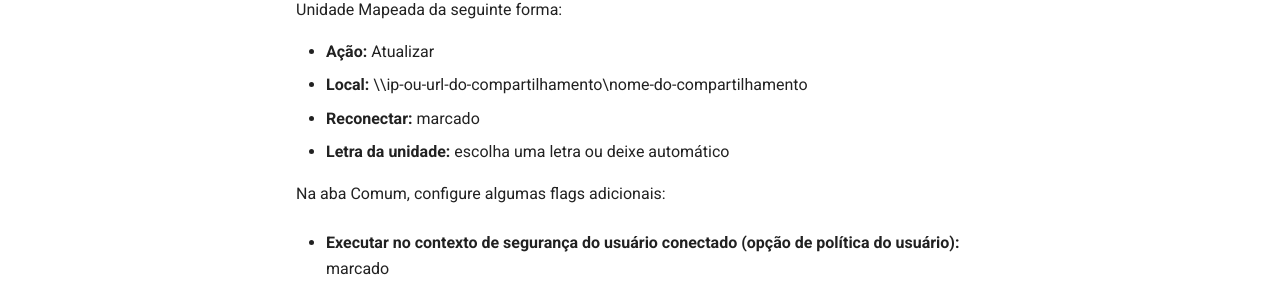
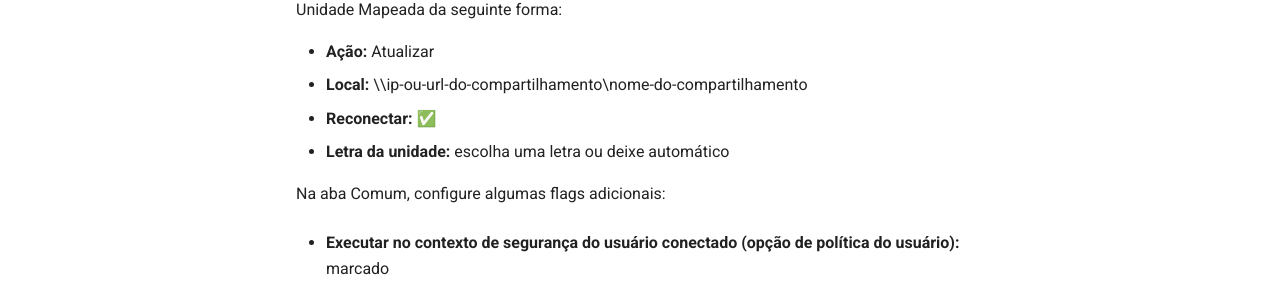
Before and after one commit to igor-go-ramos/tech-docs, an MkDocs documentation site: the page built from docs/active-directory.md, in a window 1280 px wide and 1051 px high. Shown: the part 608-901 px from the top of the window. Built offline with MkDocs 1.6.1 and Material for MkDocs 9.7.7, drawn with Linux system fonts in a browser that asks for light colours.

Commit message:
Update Active Directory documentation to enhance clarity on reconnecting mapped drives

```diff
--- a/docs/active-directory.md
+++ b/docs/active-directory.md
@@ -6,7 +6,7 @@ Uma vez que a questão das políticas e OUs já foram verificadas, podemos parti
 
 * **Ação:** Atualizar
 * **Local:** \\\ip-ou-url-do-compartilhamento\nome-do-compartilhamento
-* **Reconectar:** marcado
+* **Reconectar:** ✅
 * **Letra da unidade:** escolha uma letra ou deixe automático
 
 Na aba Comum, configure algumas flags adicionais:
```
